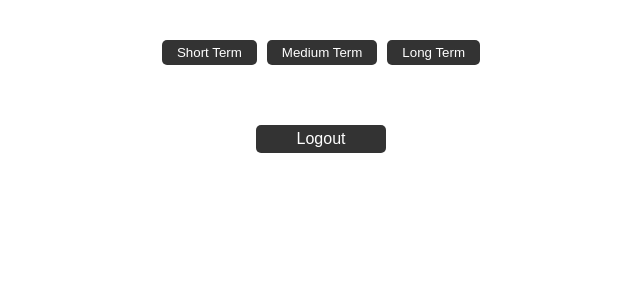
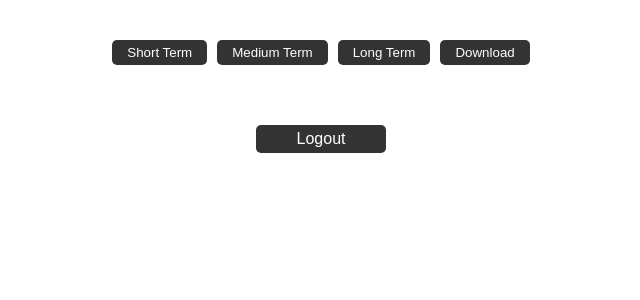
Before and after one commit to akrogv/soundCollage, a Python web app: template templates/collage.html in a window 1280 px wide. Shown: the part 50-350 px from the top of the page, without its empty margins (319-959 px from the left). Run offline with Jinja, Linux system fonts and the light colour scheme; the template is opened without the code that fills it, so the values that code supplies are empty; some libraries are stand-ins or nearby versions.

Commit message:
Starting convertCollageToImage

```diff
--- a/static/collage_script.js
+++ b/static/collage_script.js
@@ -10,3 +10,41 @@ document.getElementById('mid_Term').addEventListener('click', function() {
 document.getElementById('long_Term').addEventListener('click', function() {
     window.location.href = '/collage?time_range=long_term';
 });
+
+document.getElementById('dwnld-btn').addEventListener('click', function() {
+    convertCollageToImage();
+});
+
+
+//convert collage class into image
+function convertCollageToImage() {
+    var collageDiv = document.getElementById('collage');
+    var collageCanvas = document.createElement('canvas');
+    var context = collageCanvas.getContext('2d');
+
+    // Set the canvas size to match the collage container size
+    collageCanvas.width = collageDiv.offsetWidth;
+    collageCanvas.height = collageDiv.offsetHeight;
+
+    // Draw the entire collage onto the canvas
+    var images = collageDiv.getElementsByTagName('img');
+    var x = 0;
+    var y = 0;
+    var maxRowHeight = 0;
+
+    for (var i = 0; i < images.length; i++) {
+        var image = images[i];
+        context.drawImage(image, x, y, image.width, image.height);
+        x += image.width;
+        maxRowHeight = Math.max(maxRowHeight, image.height);
+
+        if (x + image.width > collageCanvas.width) {
+            x = 0;
+            y += maxRowHeight;
+            maxRowHeight = 0;
+        }
+    }
+
+    // Open the collage image in a new window
+    window.open(collageCanvas.toDataURL());
+}
--- a/templates/collage.html
+++ b/templates/collage.html
@@ -4,7 +4,6 @@
     <title>Collage</title>
     <link rel="stylesheet" href="{{ url_for('static', filename='collage_styles.css') }}">
     <meta name="viewport" content="width=device-width, initial-scale=1.0">
-    <script src="https://html2canvas.hertzen.com/dist/html2canvas.min.js"></script>
 </head>
 <body>
     <!-- Header -->
@@ -19,8 +18,9 @@
             <button id="short_Term">Short Term</button>
             <button id="mid_Term">Medium Term</button>
             <button id="long_Term">Long Term</button>
+            <button id="dwnld-btn">Download </button>
         </div>
-        <div class="collage">
+        <div class="collage" id = "collage">
             {% for image in album_images %}
                 <img src="{{ image }}" alt="Album Image">
             {% endfor %}
@@ -30,8 +30,7 @@
     </div>
 
     <a href="{{ url_for('logout') }}" class="logout-btn">Logout</a>
+    <script src="https://html2canvas.hertzen.com/dist/html2canvas.min.js"></script>
     <script src="{{ url_for('static', filename='collage_script.js') }}"></script>
-
-
 </body>
 </html>
```
